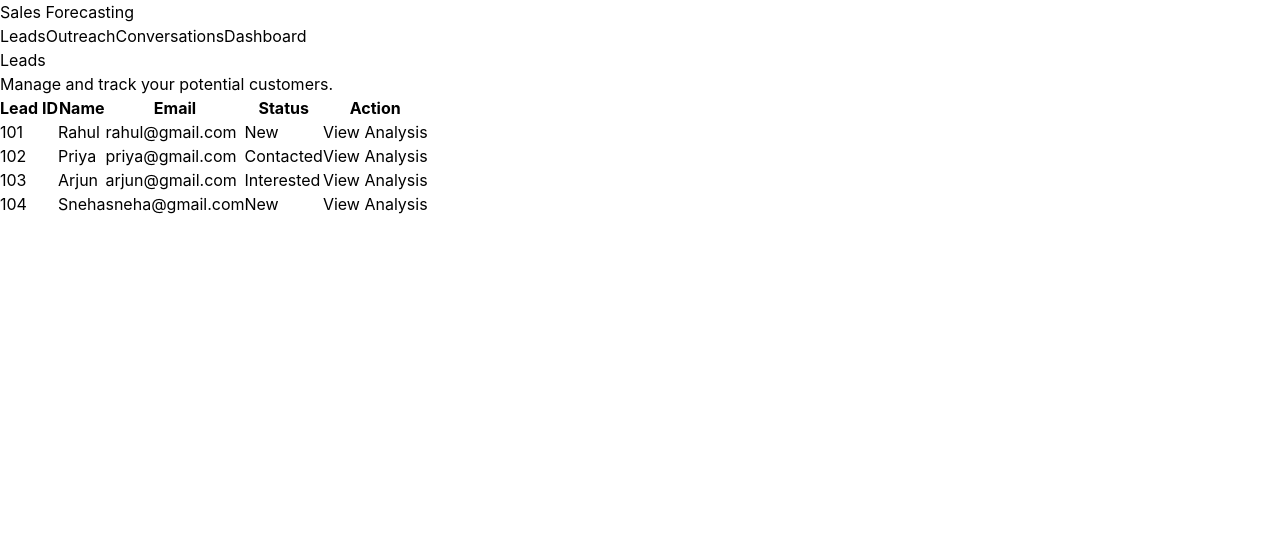
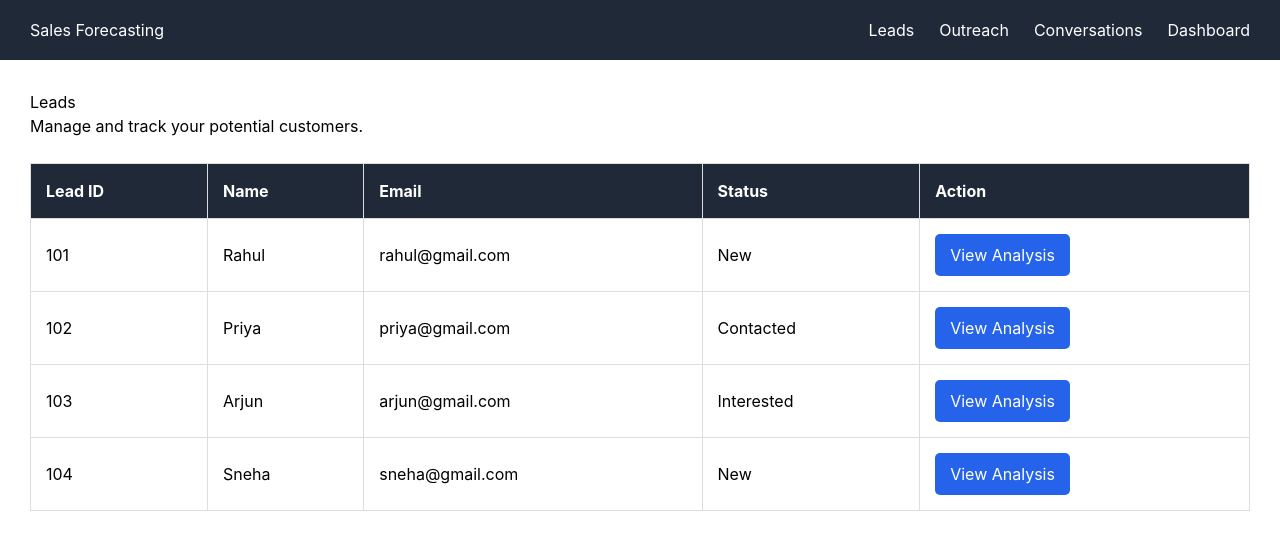
Before and after one commit to Aarav2303/Sales-forecasting-platform, a React app in the folder frontend/: page /Leads in a window 1280 px wide. Shown: the top 550 px of the page. Built offline with nearby package versions, Linux system fonts and the light colour scheme; the HTML template or start-up script is replaced by a standard one.

Commit message:
Add styles for navbar and leads page
Added navbar and leads page styles to index.css.

```diff
--- a/frontend/src/index.css
+++ b/frontend/src/index.css
@@ -1 +1,59 @@
 @import "tailwindcss";
+
+.navbar {
+  background: #202938;
+  color: white;
+  padding: 18px 30px;
+  display: flex;
+  justify-content: space-between;
+  align-items: center;
+}
+
+.nav-links {
+  display: flex;
+  gap: 25px;
+}
+
+.nav-links a {
+  color: white;
+  text-decoration: none;
+  font-size: 16px;
+}
+
+.nav-links a.active {
+  color: #60a5fa;
+  font-weight: bold;
+}
+
+.leads-page,
+.page-content {
+  padding: 30px;
+}
+
+.leads-page table {
+  width: 100%;
+  border-collapse: collapse;
+  background: white;
+  margin-top: 25px;
+}
+
+.leads-page th,
+.leads-page td {
+  padding: 15px;
+  border: 1px solid #ddd;
+  text-align: left;
+}
+
+.leads-page th {
+  background: #202938;
+  color: white;
+}
+
+.leads-page button {
+  background: #2563eb;
+  color: white;
+  border: none;
+  padding: 9px 15px;
+  border-radius: 5px;
+  cursor: pointer;
+}
```
